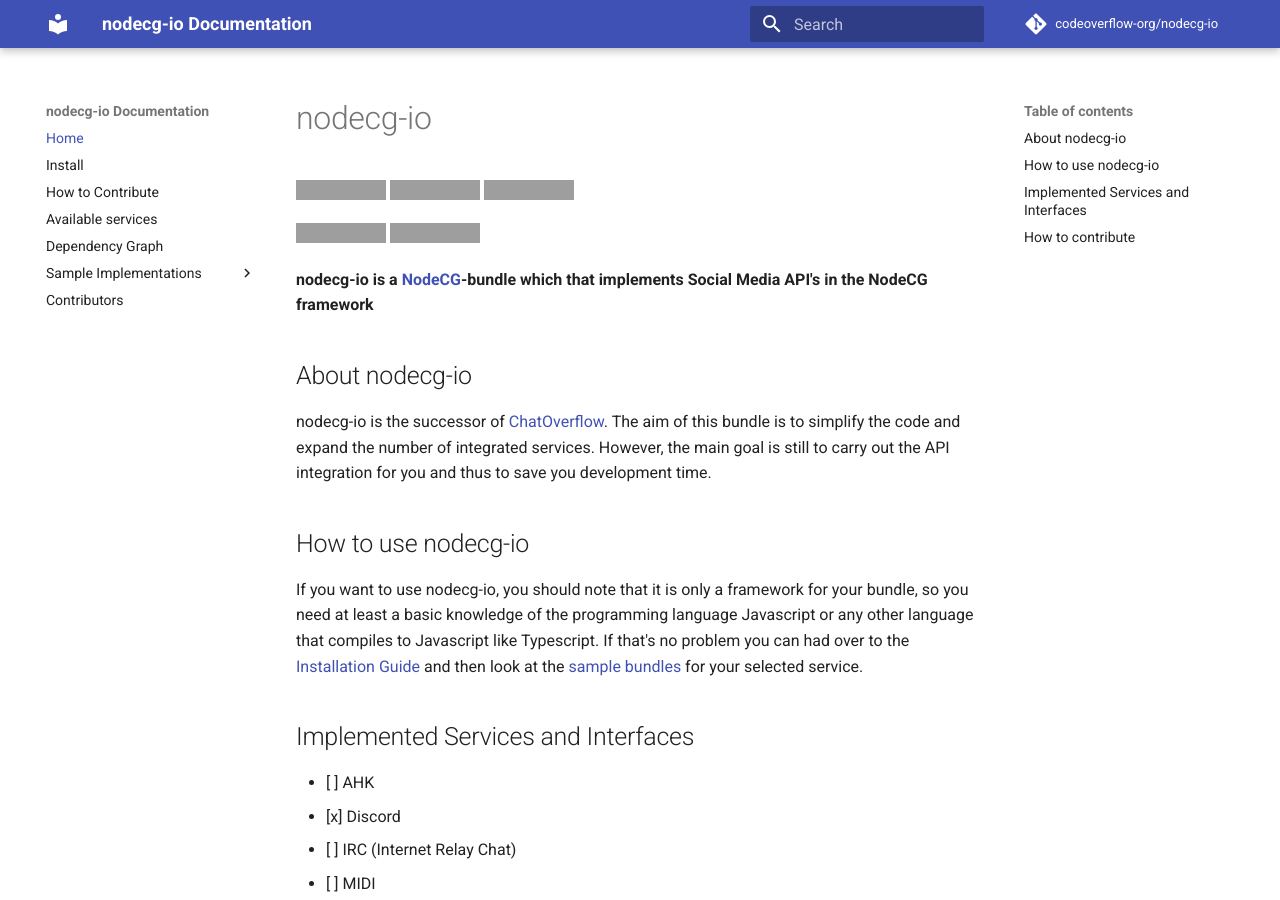
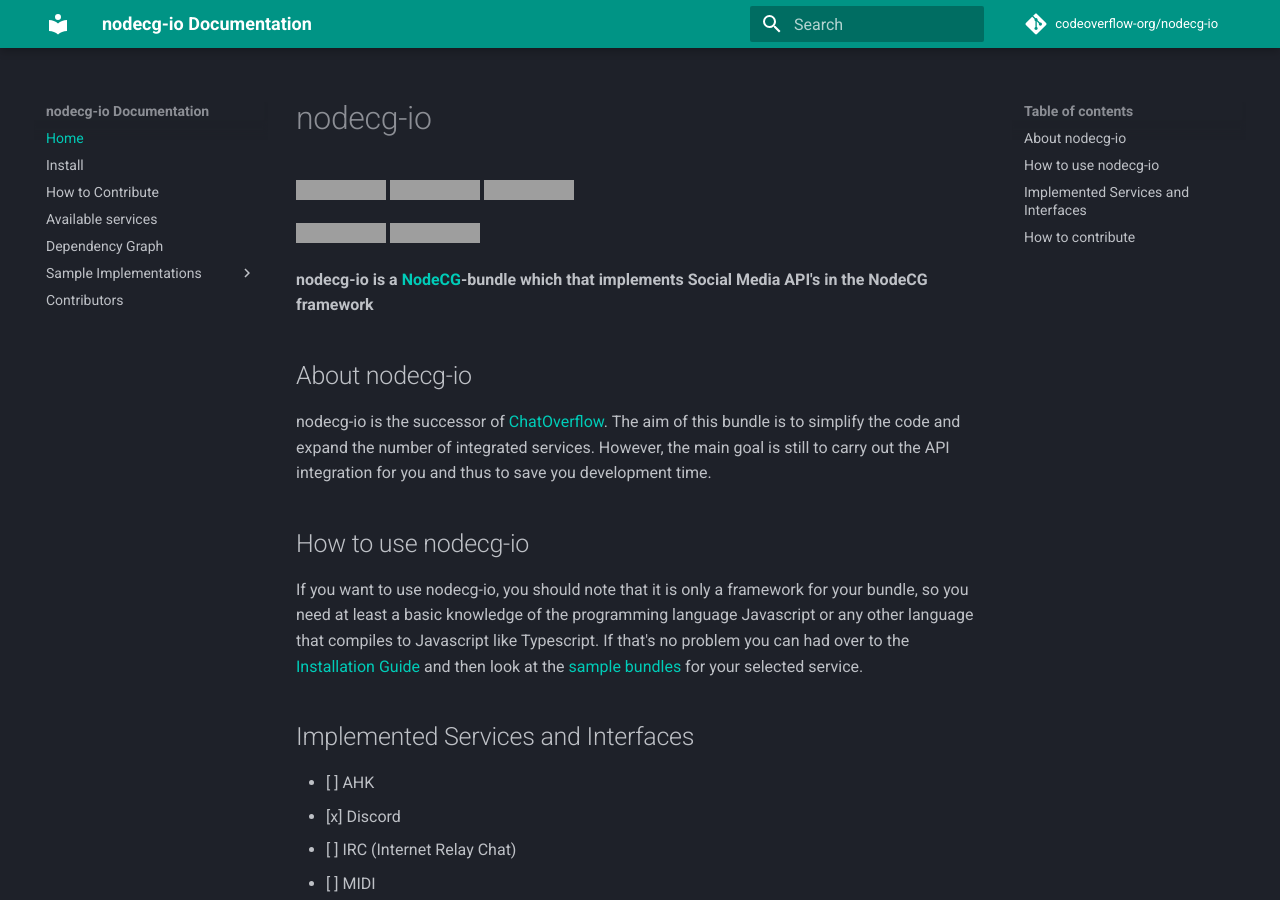
Before and after one commit to codeoverflow-org/nodecg-io-docs, an MkDocs documentation site: the page built from docs/index.md, in a window 1280 px wide and 900 px high. Built offline with MkDocs 1.6.1 and Material for MkDocs 9.7.7, drawn with Linux system fonts in a browser that asks for light colours; comment, search, counter and statistics services are not loaded; grey boxes are pictures that could not be loaded.

Commit message:
Add plantuml server and change color palette

```diff
--- a/mkdocs.yml
+++ b/mkdocs.yml
@@ -2,6 +2,9 @@
 
 site_name: nodecg-io Documentation
 theme:
+  palette:
+    scheme: slate
+    primary: teal
   name: material
   favicon: https://avatars.githubusercontent.com/codeoverflow-org
 docs_dir: docs
@@ -11,7 +14,8 @@
 repo_url: https://github.com/codeoverflow-org/nodecg-io
 
 markdown_extensions:
-    - plantuml_markdown
+    - plantuml_markdown:
+        server: http://www.plantuml.com/plantuml
     - markdown_checklist.extension
 
 nav:
```
